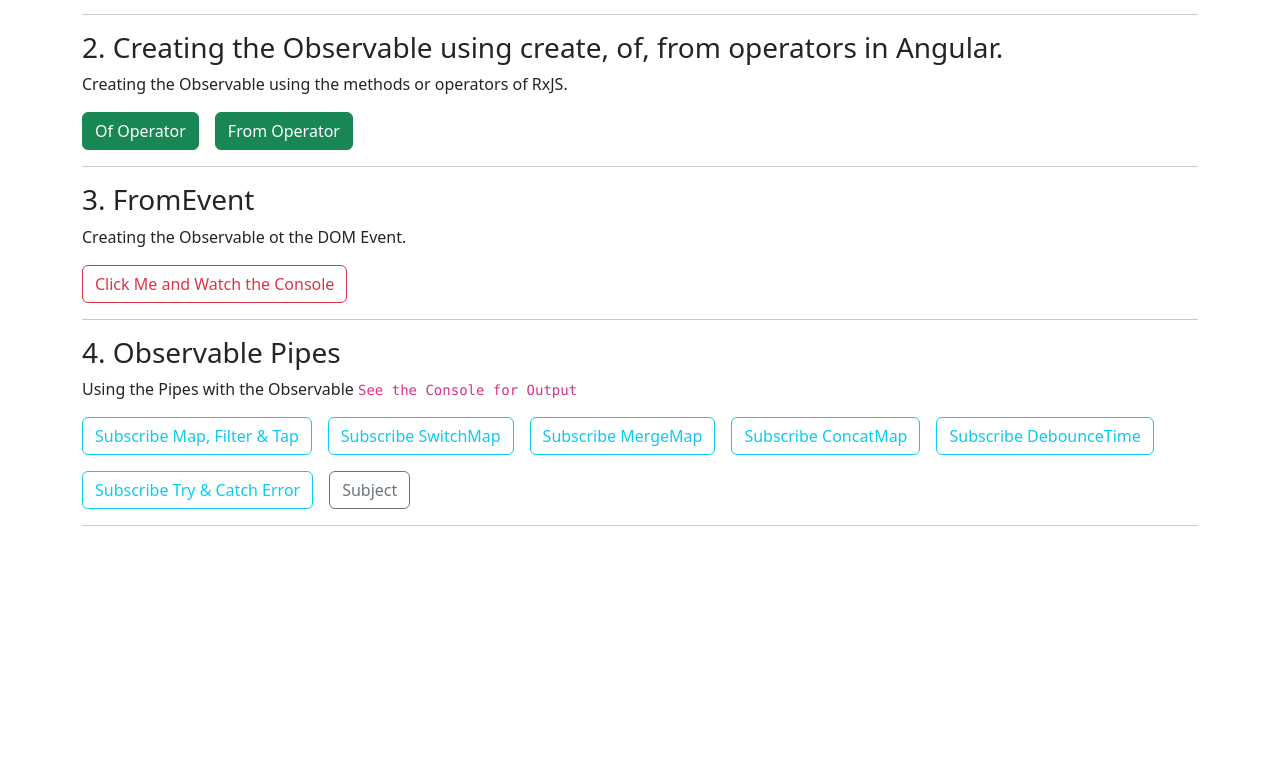
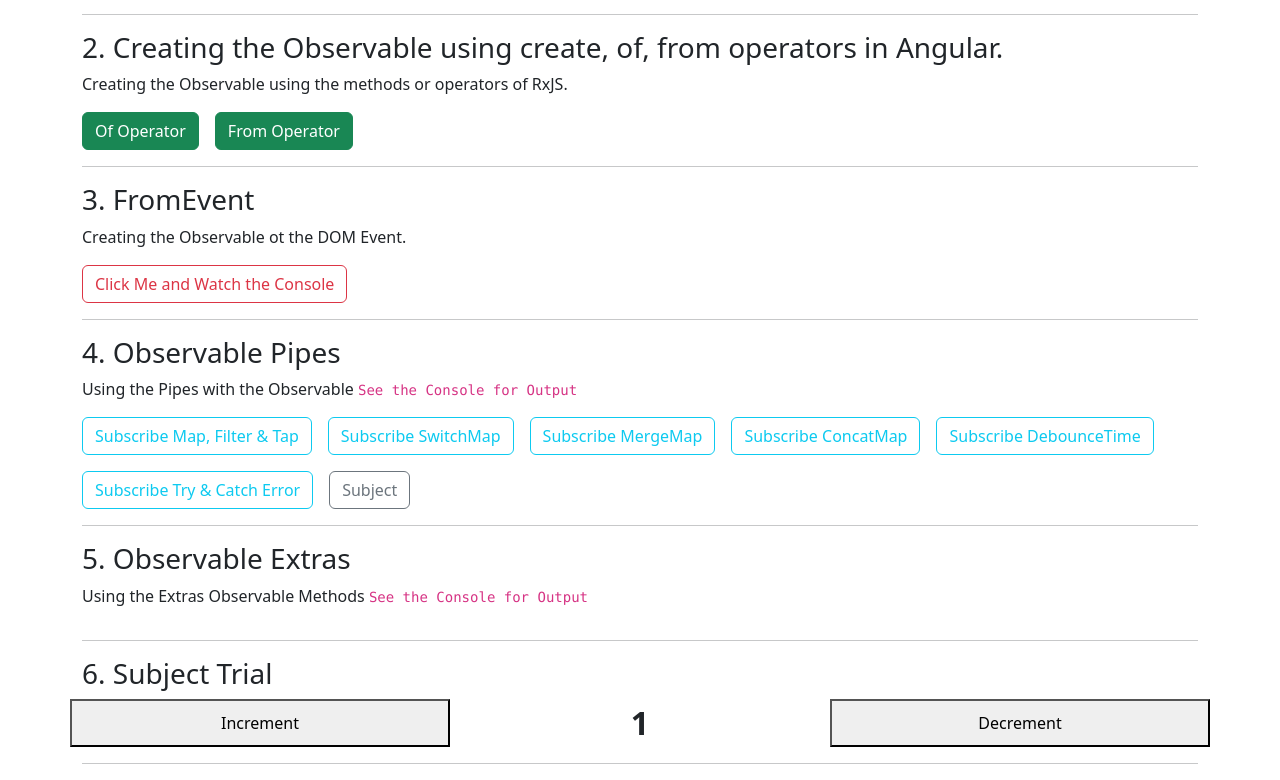
Before and after one commit to PrathameshSystenics/Angular_Tutorial, an Angular app in the folder AngularTut/: page /observable in a window 1280 px wide. Shown: the part 359-1139 px from the top of the page. Before the commit the page ends 901 px from the top, so only its background shows below. Built offline with nearby package versions, Linux system fonts and the light colour scheme.

Commit message:
Extra Rxjs method

```diff
--- a/AngularTut/src/app/Pages/observable/observable.component.html
+++ b/AngularTut/src/app/Pages/observable/observable.component.html
@@ -34,15 +34,48 @@
   <hr />
 
   <h3 class="mt-3">4. Observable Pipes</h3>
-  <p>Using the Pipes with the Observable <code>See the Console for Output</code></p>
+  <p>
+    Using the Pipes with the Observable <code>See the Console for Output</code>
+  </p>
   <div class="d-flex align-content-center flex-wrap gap-3">
-    <button class="btn btn-outline-info" (click)="BtnPipes()">Subscribe Map, Filter & Tap</button>
-    <button class="btn btn-outline-info " (click)="BtnSwitch()">Subscribe SwitchMap</button>
-    <button class="btn btn-outline-info" (click)="BtnMerge()">Subscribe MergeMap</button>
-    <button class="btn btn-outline-info" (click)="BtnConcat()">Subscribe ConcatMap</button>
-    <button class="btn btn-outline-info" (click)="BtnDebounce()">Subscribe DebounceTime</button>
-    <button class="btn btn-outline-info" (click)="BtnTryCatch()">Subscribe Try & Catch Error</button>
-    <button class="btn btn-outline-secondary" (click)="BtnSubject()">Subject</button>
+    <button class="btn btn-outline-info" (click)="BtnPipes()">
+      Subscribe Map, Filter & Tap
+    </button>
+    <button class="btn btn-outline-info" (click)="BtnSwitch()">
+      Subscribe SwitchMap
+    </button>
+    <button class="btn btn-outline-info" (click)="BtnMerge()">
+      Subscribe MergeMap
+    </button>
+    <button class="btn btn-outline-info" (click)="BtnConcat()">
+      Subscribe ConcatMap
+    </button>
+    <button class="btn btn-outline-info" (click)="BtnDebounce()">
+      Subscribe DebounceTime
+    </button>
+    <button class="btn btn-outline-info" (click)="BtnTryCatch()">
+      Subscribe Try & Catch Error
+    </button>
+    <button class="btn btn-outline-secondary" (click)="BtnSubject()">
+      Subject
+    </button>
   </div>
-    <hr />
+  <hr />
+
+  <h3 class="mt-3">5. Observable Extras</h3>
+  <p>
+    Using the Extras Observable Methods <code>See the Console for Output</code>
+  </p>
+  <div class="d-flex align-content-center flex-wrap gap-3"></div>
+  <hr />
+
+  <h3 class="mt-3">6. Subject Trial</h3>
+  <div class="row row-cols-3">
+    <button (click)="BtnSubjectTrial(1)">Increment</button>
+    <div class="fs-2 fw-bold text-center">
+      {{ count }}
+    </div>
+    <button (click)="BtnSubjectTrial(-1)">Decrement</button>
+  </div>
+  <hr />
 </div>
--- a/AngularTut/src/app/Pages/observable/observable.component.ts
+++ b/AngularTut/src/app/Pages/observable/observable.component.ts
@@ -283,4 +283,19 @@ export class ObservableComponent {
     this.subject$.complete();
   }
   //#endregion
+
+  //#region subject listen to different tabs
+  count: number = 1;
+  countsubject: Subject<number> = new Subject<number>();
+
+  ngOnInit() {
+    this.countsubject.subscribe((data) => {
+      this.count = data;
+    });
+  }
+
+  BtnSubjectTrial(inc: -1 | 1) {
+    this.countsubject.next(this.count + inc);
+  }
+  //#endregion
 }
```
